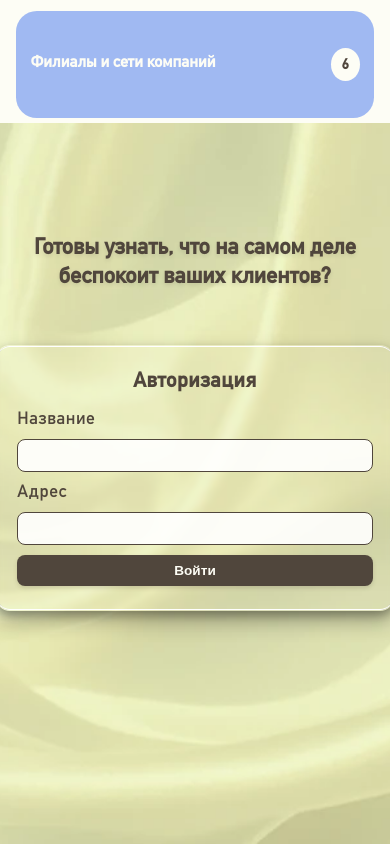
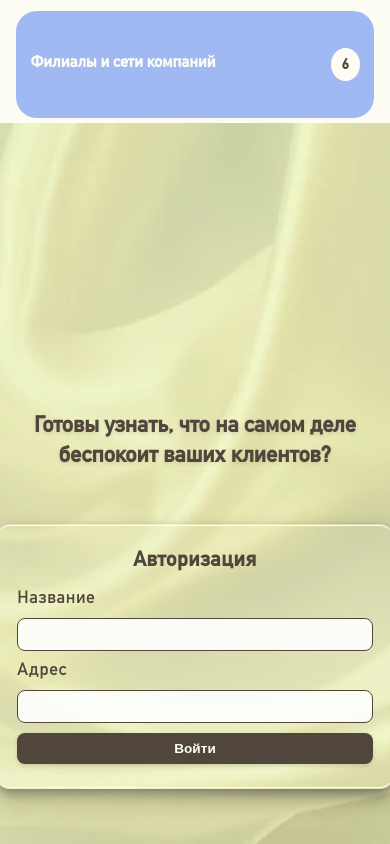
Before and after one commit to HasanovTimur9/review-analysis, a React (Vite) app in the folder frontend/frontend-review-analysis/: page / in a window 390 px wide. Shown: the part 4100-4944 px from the top of the page. Built offline with nearby package versions, Linux system fonts and the light colour scheme.

Commit message:
на мобилке форма

```diff
--- a/frontend/frontend-review-analysis/src/styles/LoginPage.css
+++ b/frontend/frontend-review-analysis/src/styles/LoginPage.css
@@ -238,12 +238,10 @@
 /* Средние планшеты (601px - 767px) */
 @media (max-width: 47.9375rem) {
     .login-container {
-        align-items: flex-start;
         padding-top: 2rem;
     }
 
     .login-content {
-        justify-content: flex-start;
         padding-top: 2rem;
     }
 
```
